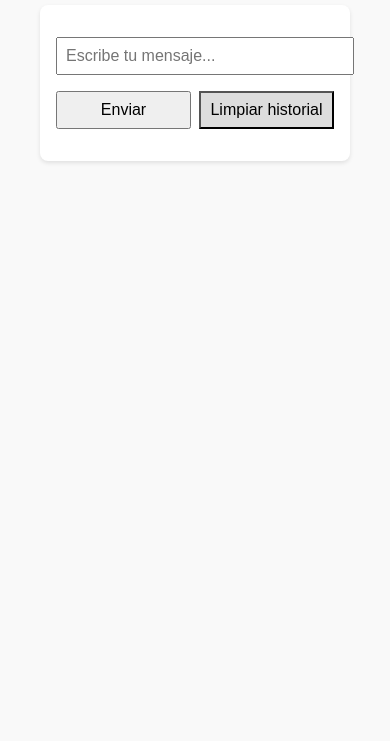
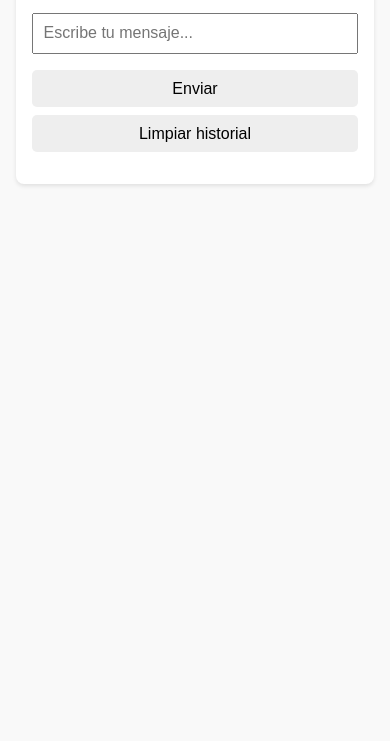
Before and after one commit to rxampeny/asistente-backend, a website: page public/index.html in a window 390 px wide. Shown: the part 103-844 px from the top of the page. Drawn offline with nearby package versions, Linux system fonts and the light colour scheme; no server answers.

Commit message:
Update index.html

```diff
--- a/public/index.html
+++ b/public/index.html
@@ -3,6 +3,7 @@
 <head>
   <meta charset="UTF-8" />
   <title>Chat con Asistente AI</title>
+  <meta name="viewport" content="width=device-width, initial-scale=1.0">
   <script src="https://cdn.jsdelivr.net/npm/marked/marked.min.js"></script>
   <script>
     window.MathJax = {
@@ -14,9 +15,9 @@
   <style>
     body {
       font-family: sans-serif;
-      padding: 2rem;
+      margin: 0;
+      padding: 1rem;
       background-color: #f9f9f9;
-      text-align: center;
     }
 
     #chat-box {
@@ -29,16 +30,19 @@
     }
 
     input {
-      padding: 0.5rem;
+      padding: 0.6rem;
       margin-top: 1rem;
       width: 100%;
       font-size: 1rem;
+      box-sizing: border-box;
     }
 
     button {
-      padding: 0.5rem;
+      padding: 0.6rem;
       font-size: 1rem;
       cursor: pointer;
+      border: none;
+      border-radius: 5px;
     }
 
     .bloque {
@@ -69,20 +73,32 @@
       display: flex;
       gap: 0.5rem;
       margin-top: 1rem;
+      flex-wrap: wrap;
     }
 
     .botones button {
-      flex: 1;
+      flex: 1 1 48%;
+      background-color: #eee;
+    }
+
+    @media (max-width: 600px) {
+      .botones {
+        flex-direction: column;
+      }
+
+      .botones button {
+        width: 100%;
+      }
     }
   </style>
 </head>
 <body>
-  <h2>Chat con Asistente AI</h2>
   <div id="chat-box">
+    <h2>Chat con Asistente AI</h2>
     <input id="input" placeholder="Escribe tu mensaje..." />
     <div class="botones">
       <button onclick="enviarMensaje()">Enviar</button>
-      <button onclick="limpiarHistorial()" style="background:#ddd;">Limpiar historial</button>
+      <button onclick="limpiarHistorial()">Limpiar historial</button>
     </div>
     <div id="historial"></div>
   </div>
@@ -92,10 +108,17 @@
     const historialDiv = document.getElementById("historial");
     const sessionId = "usuario-demo";
 
+    // Al cargar: limpiar memoria
+    window.onload = async () => {
+      await fetch("/clear", {
+        method: "POST",
+        headers: { "Content-Type": "application/json" },
+        body: JSON.stringify({ session_id: sessionId })
+      });
+    };
+
     input.addEventListener("keydown", function (e) {
-      if (e.key === "Enter") {
-        enviarMensaje();
-      }
+      if (e.key === "Enter") enviarMensaje();
     });
 
     async function enviarMensaje() {
@@ -131,7 +154,7 @@
         const data = await res.json();
         let markdown = data.response;
 
-        // ✅ Arreglos para fórmulas en bloque e inline
+        // Arreglos para LaTeX
         markdown = markdown.replace(/\[\s*(.*?)\s*\]/gs, '\\[$1\\]');
         markdown = markdown.replace(/\\?\(([^()]*\\?[^()]*)\\?\)/g, '\\($1\\)');
 
```
